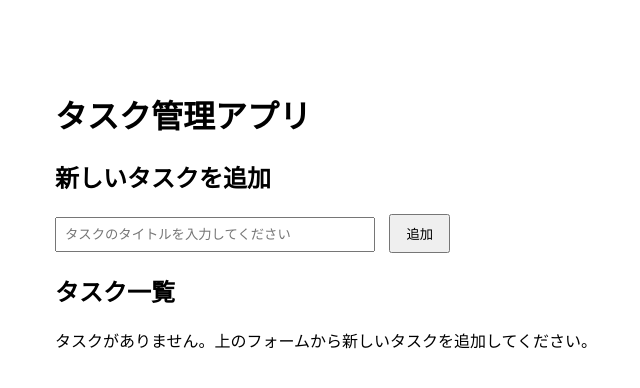
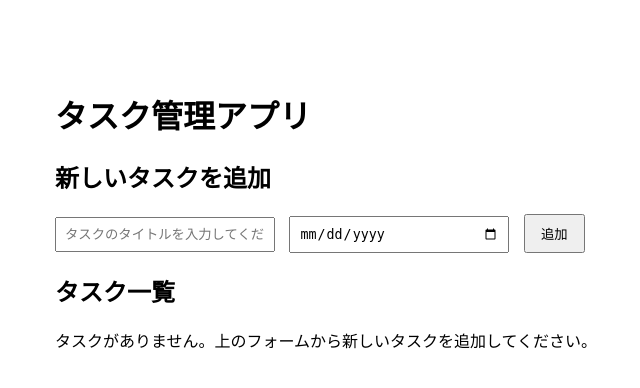
Before and after one commit to jumpei-usui/agent-demo, a Flask app: template templates/index.html in a window 1280 px wide. Shown: the top 388 px of the page, without its empty margins (285-925 px from the left). Run offline with Flask 3, Linux system fonts and the light colour scheme; the template is opened without the code that fills it, so the values that code supplies are empty.

Commit message:
Add due date functionality to task management app
Co-authored-by: jumpei-usui <109775855+jumpei-usui@users.noreply.github.com>

```diff
--- a/app.py
+++ b/app.py
@@ -15,9 +15,18 @@ def init_db():
         CREATE TABLE IF NOT EXISTS tasks (
             id INTEGER PRIMARY KEY AUTOINCREMENT,
             title TEXT NOT NULL,
-            completed INTEGER DEFAULT 0
+            completed INTEGER DEFAULT 0,
+            due_date DATE
         )
     ''')
+
+    # Add due_date column to existing table if it doesn't exist
+    try:
+        cursor.execute('ALTER TABLE tasks ADD COLUMN due_date DATE')
+    except sqlite3.OperationalError:
+        # Column already exists or other error, continue
+        pass
+
     conn.commit()
     conn.close()
 
@@ -28,7 +37,7 @@ def get_all_tasks():
     """Get all tasks from database"""
     conn = sqlite3.connect(DB_FILE)
     cursor = conn.cursor()
-    cursor.execute('SELECT id, title, completed FROM tasks ORDER BY id')
+    cursor.execute('SELECT id, title, completed, due_date FROM tasks ORDER BY id')
     rows = cursor.fetchall()
     conn.close()
 
@@ -38,15 +47,16 @@ def get_all_tasks():
         tasks.append({
             'id': row[0],
             'title': row[1],
-            'completed': bool(row[2])
+            'completed': bool(row[2]),
+            'due_date': row[3]
         })
     return tasks
 
-def add_task_to_db(title):
+def add_task_to_db(title, due_date=None):
     """Add a new task to database"""
     conn = sqlite3.connect(DB_FILE)
     cursor = conn.cursor()
-    cursor.execute('INSERT INTO tasks (title, completed) VALUES (?, 0)', (title,))
+    cursor.execute('INSERT INTO tasks (title, completed, due_date) VALUES (?, 0, ?)', (title, due_date))
     conn.commit()
     conn.close()
 
@@ -76,8 +86,14 @@ def index():
 def add_task():
     """Add a new task"""
     title = request.form.get('title', '').strip()
+    due_date = request.form.get('due_date', '').strip()
+
+    # Convert empty string to None for database
+    if not due_date:
+        due_date = None
+
     if title:
-        add_task_to_db(title)
+        add_task_to_db(title, due_date)
 
     return redirect(url_for('index'))
 
--- a/templates/index.html
+++ b/templates/index.html
@@ -24,8 +24,8 @@
         .form-group {
             margin: 20px 0;
         }
-        input[type="text"] {
-            width: 300px;
+        input[type="text"], input[type="date"] {
+            width: 200px;
             padding: 8px;
             margin-right: 10px;
         }
@@ -68,6 +68,7 @@
         <h2>新しいタスクを追加</h2>
         <form action="/add" method="post">
             <input type="text" name="title" placeholder="タスクのタイトルを入力してください" required>
+            <input type="date" name="due_date" placeholder="YYYY/MM/DD">
             <button type="submit">追加</button>
         </form>
     </div>
@@ -79,6 +80,8 @@
             {% for task in tasks %}
                 <div class="task {{ 'completed' if task.completed else '' }}">
                     <strong>{{ task.title }}</strong>
+                    <br>
+                    <small>期限：{{ task.due_date if task.due_date else '未設定' }}</small>
                     <span style="float: right;">
                         <form action="/toggle" method="post" style="display: inline;">
                             <input type="hidden" name="task_id" value="{{ task.id }}">
```
